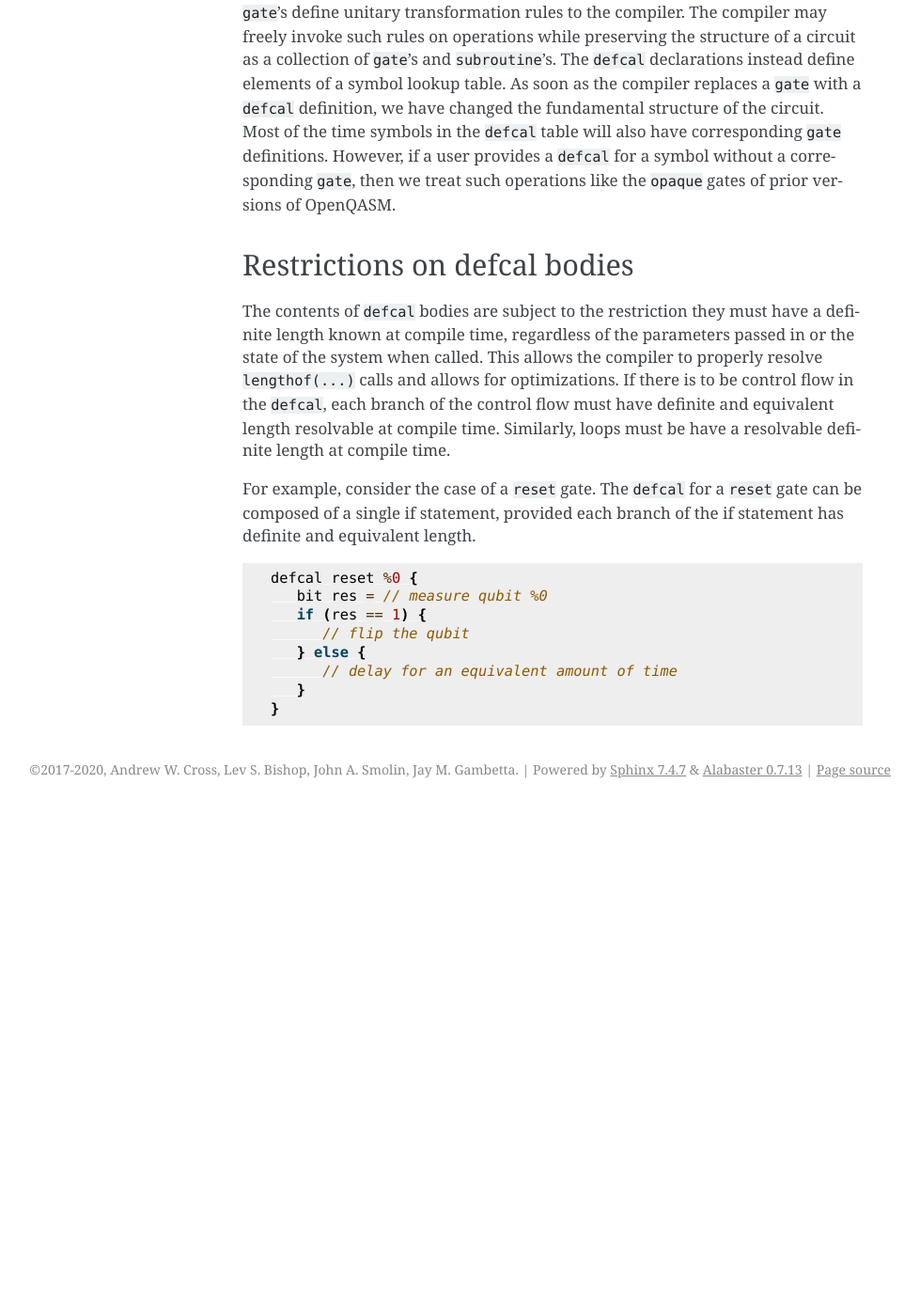
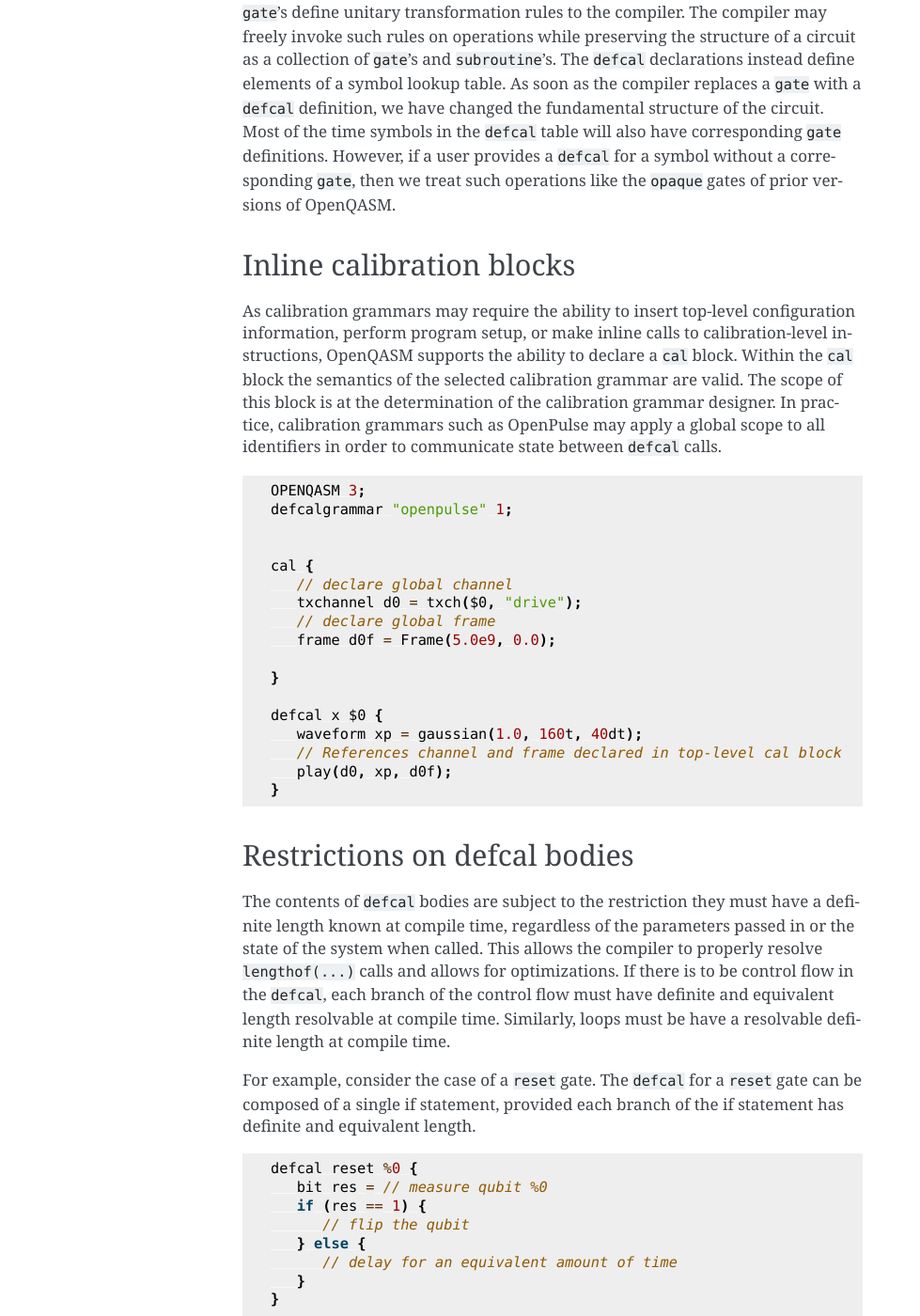
Before and after one commit to openqasm/openqasm, a Sphinx documentation site: the page built from source/language/pulses.rst, in a window 1280 px wide and 1400 px high, scrolled down 1681 px. Shown: the whole window at 94% size, without its empty margins (162-1141 px from the left). Built offline with Sphinx 7.4.7, drawn with Linux system fonts in a browser that asks for light colours; cross-references to code outside the pages are shown as plain code; before the commit the page ends 2539 px from its top, so only the background shows below that; some of the changed text lies outside the part shown.

Commit message:
Add cal block to calibration grammar.

```diff
--- a/source/language/pulses.rst
+++ b/source/language/pulses.rst
@@ -95,6 +95,36 @@ corresponding ``gate`` definitions. However, if a user provides a ``defcal`` for
 without a corresponding ``gate``, then we treat such operations like the ``opaque`` gates
 of prior versions of OpenQASM.
 
+Inline calibration blocks
+~~~~~~~~~~~~~~~~~~~~~~~~~
+
+As calibration grammars may require the ability to insert top-level configuration information, perform program setup, or make inline calls
+to calibration-level instructions, OpenQASM supports the ability to declare a ``cal`` block. Within the ``cal`` block the
+semantics of the selected calibration grammar are valid. The scope of this block is at the determination of the calibration grammar designer.
+In practice, calibration grammars such as OpenPulse may apply a global scope to all identifiers in order to communicate state between
+``defcal`` calls.
+
+.. code-block:: c
+
+   OPENQASM 3;
+   defcalgrammar "openpulse" 1;
+
+
+   cal {
+      // declare global channel
+      txchannel d0 = txch($0, "drive");
+      // declare global frame
+      frame d0f = Frame(5.0e9, 0.0);
+
+   }
+
+   defcal x $0 {
+      waveform xp = gaussian(1.0, 160t, 40dt);
+      // References channel and frame declared in top-level cal block
+      play(d0, xp, d0f);
+   }
+
+
 Restrictions on defcal bodies
 ~~~~~~~~~~~~~~~~~~~~~~~~~~~~~
 
```
